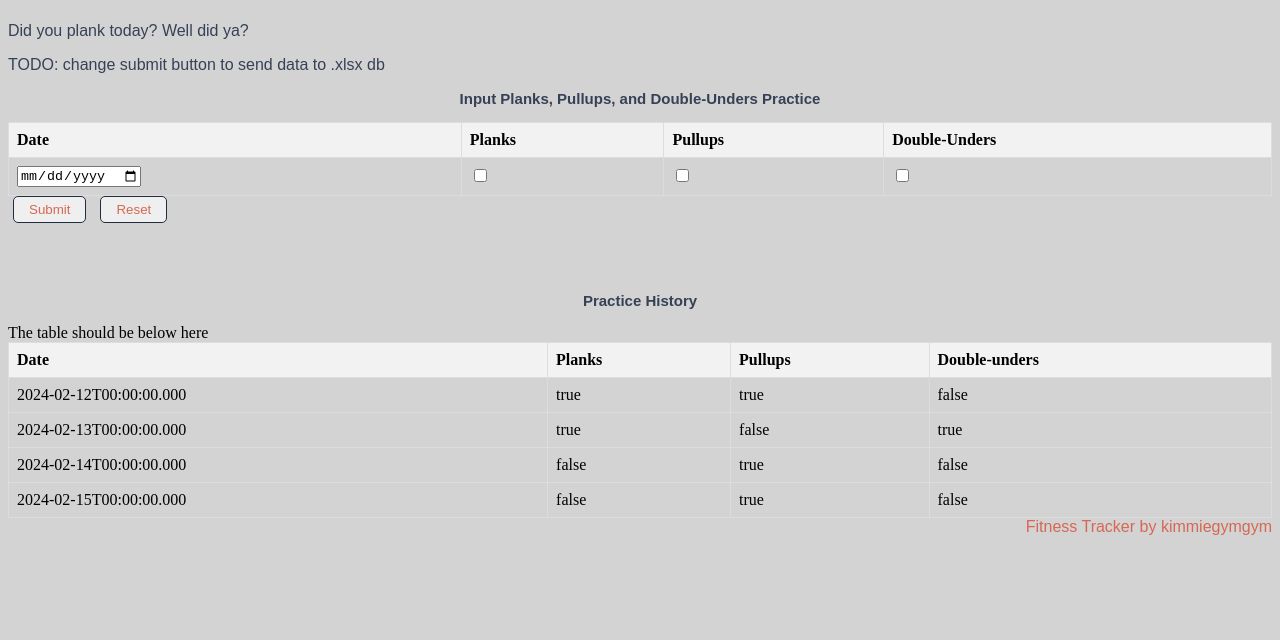
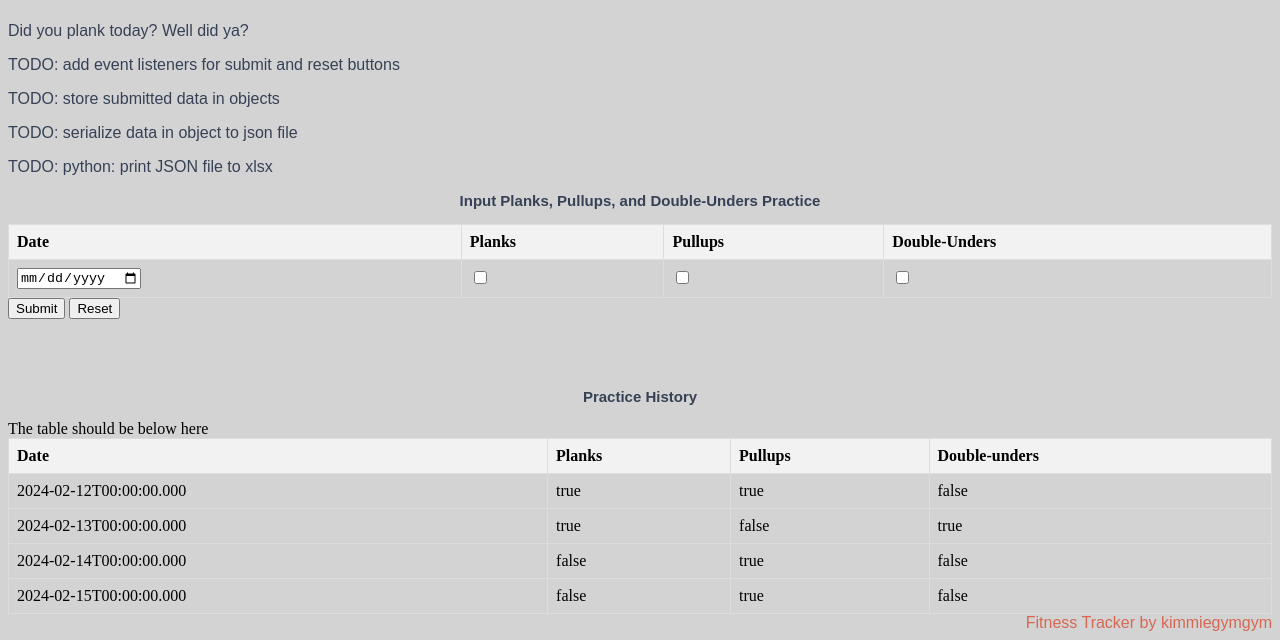
Before and after one commit to KimberlyAlcock/Fitness-tracker, a website: page templates/planks.html in a window 1280 px wide. Shown: the part 205-845 px from the top of the page. Before the commit the page ends 800 px from the top, so only its background shows below. Drawn offline with Linux system fonts and the light colour scheme.

Commit message:
update submit button

```diff
--- a/templates/planks.html
+++ b/templates/planks.html
@@ -21,7 +21,10 @@
   <div id="planks">
       <h2>Practice Tracker</h2>
       <p>Did you plank today? Well did ya? </p>
-      <p>TODO: change submit button to send data to .xlsx db</p>
+      <p>TODO: add event listeners for submit and reset buttons</p>
+      <p>TODO: store submitted data in objects</p>
+      <p>TODO: serialize data in object to json file</p>
+      <p>TODO: python: print JSON file to xlsx</p>
   </div>
 
   <h3>Input Planks, Pullups, and Double-Unders Practice</h3>
@@ -42,8 +45,8 @@
           <td id="double-unders-input"><input type="checkbox" name="Double-Unders" placeholder="Double-Unders"></td>
       </tr>
   </table>
-  <input type="submit" value="Submit" class="tracker-button">
-  <input type="reset" value="Reset" class="tracker-button">
+  <button type="button" id="submitBtn">Submit</button>
+  <button type="button" id="resetBtn">Reset</button>
 </form>
 
 
```
